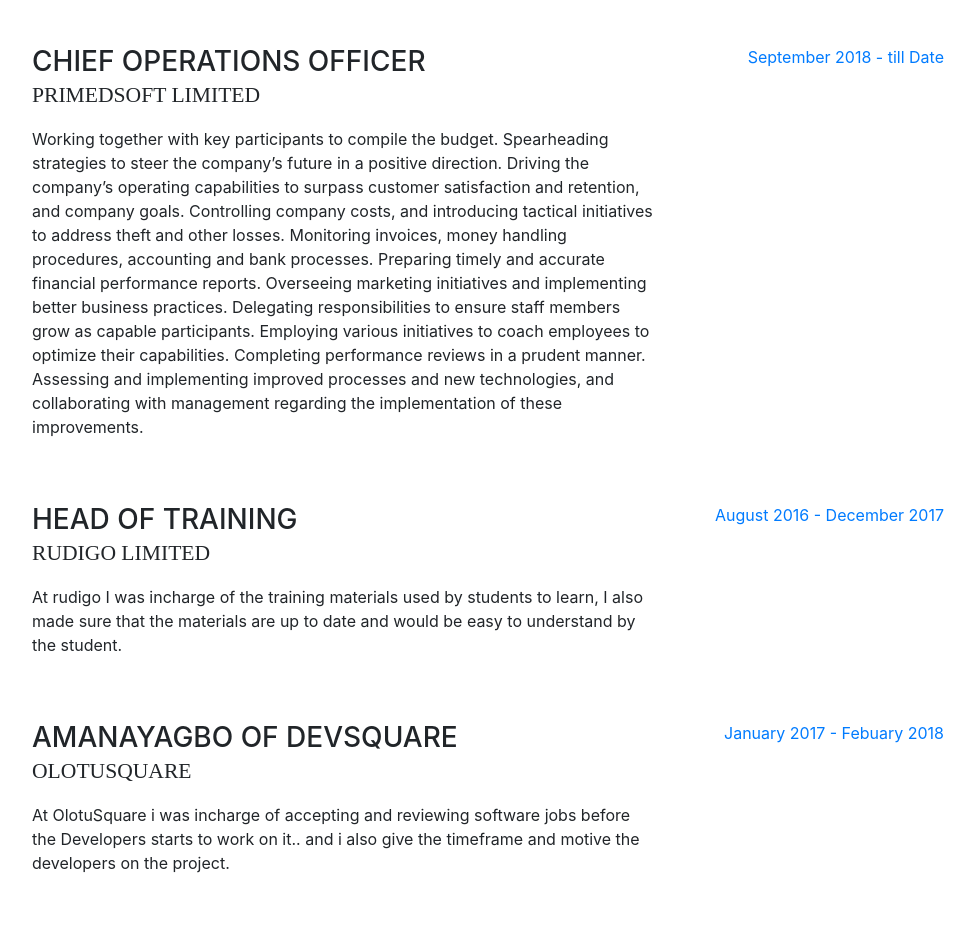
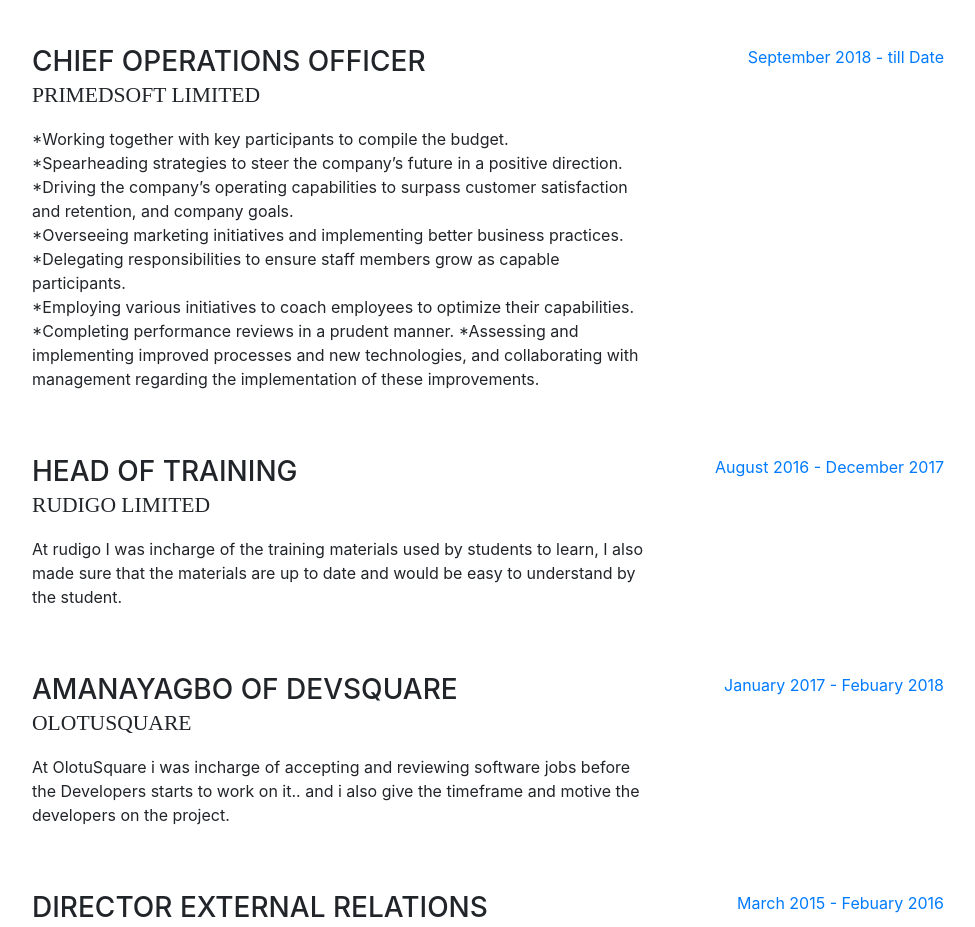
Before and after one commit to Alphadude/alphadude.github.io, a website with bundled scripts: page index.html in a window 1280 px wide. Shown: the part 889-1816 px from the top of the page, without its empty margins (288-1263 px from the left). Built offline with nearby package versions, Linux system fonts and the light colour scheme; a web font is replaced by a local one.

Commit message:
Final update for PrimedSoft Limited

```diff
--- a/index.html
+++ b/index.html
@@ -131,17 +131,14 @@
             <div class="resume-content mr-auto">
               <h3 class="mb-0">Chief Operations Officer</h3>
               <div class="subheading mb-3">PrimedSoft Limited</div>
-              <p>Working together with key participants to compile the budget.
-Spearheading strategies to steer the company’s future in a positive direction.
-Driving the company’s operating capabilities to surpass customer satisfaction and retention, and company goals.
-Controlling company costs, and introducing tactical initiatives to address theft and other losses.
-Monitoring invoices, money handling procedures, accounting and bank processes.
-Preparing timely and accurate financial performance reports.
-Overseeing marketing initiatives and implementing better business practices.
-Delegating responsibilities to ensure staff members grow as capable participants.
-Employing various initiatives to coach employees to optimize their capabilities.
-Completing performance reviews in a prudent manner.
-Assessing and implementing improved processes and new technologies, and collaborating with management regarding the implementation of these improvements.</p>
+              <p>*Working together with key participants to compile the budget.<br/>
+                  *Spearheading strategies to steer the company’s future in a positive direction.<br/>
+                   *Driving the company’s operating capabilities to surpass customer satisfaction and retention, and company goals.<br/>
+                   *Overseeing marketing initiatives and implementing better business practices.<br/>
+                   *Delegating responsibilities to ensure staff members grow as capable participants.<br/>
+                   *Employing various initiatives to coach employees to optimize their capabilities.
+                   *Completing performance reviews in a prudent manner.
+                   *Assessing and implementing improved processes and new technologies, and collaborating with management regarding the implementation of these improvements.</p>
             </div>
             <div class="resume-date text-md-right">
               <span class="text-primary">September 2018 - till Date</span>
```
